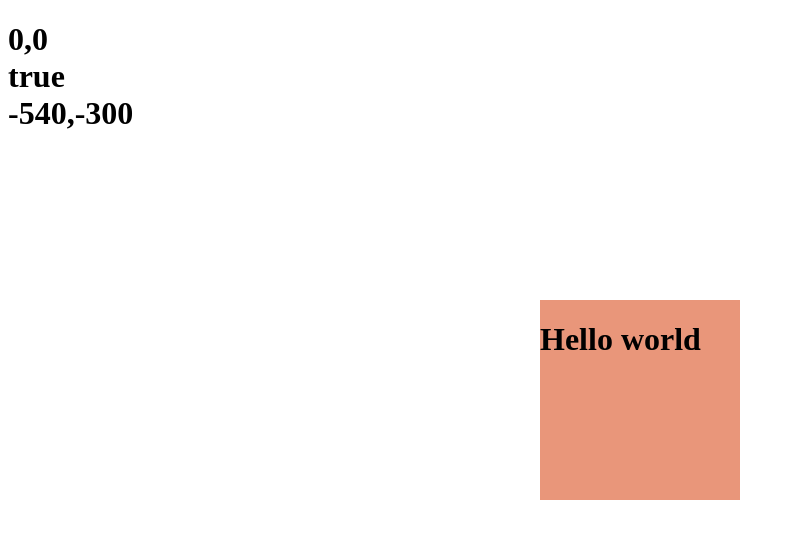
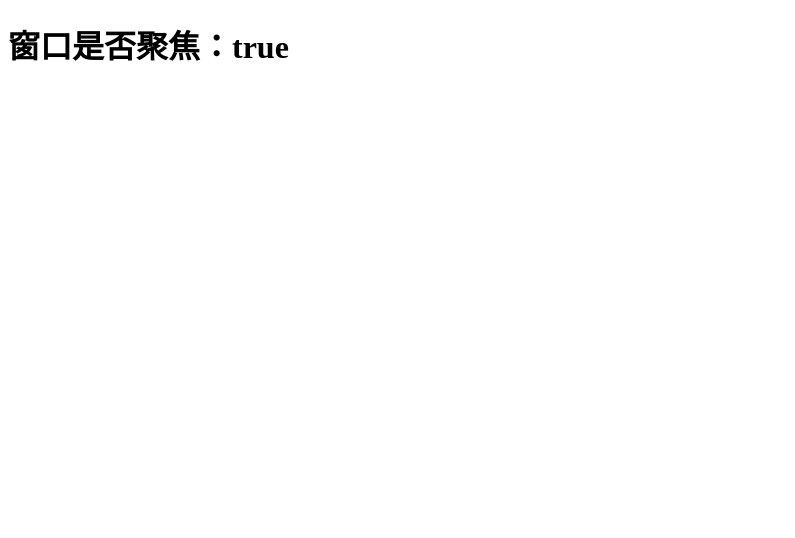
Before and after one commit to maomao124/vueuse-test, a Vue app: page / in a window 1280 px wide. Shown: the top 538 px of the page, without its empty margins (0-795 px from the left). Built offline with nearby package versions, Linux system fonts and the light colour scheme.

Commit message:
useWindowFocus

```diff
--- a/src/main.ts
+++ b/src/main.ts
@@ -1,4 +1,4 @@
 import { createApp } from 'vue'
-import App from './view/View8.vue'
+import App from './view/View9.vue'
 
 createApp(App).mount('#app')
--- /dev/null
+++ b/src/view/View9.vue
@@ -0,0 +1,31 @@
+<template>
+
+  <h1>窗口是否聚焦：{{ windowFocus }}</h1>
+
+</template>
+
+<script setup lang="ts">
+
+import {useWindowFocus} from "@vueuse/core";
+import {watch} from "vue";
+
+const windowFocus = useWindowFocus();
+
+
+watch(windowFocus, (newValue) =>
+{
+  if (newValue)
+  {
+    console.log("窗口聚焦")
+  }
+  else
+  {
+    console.log("窗口取消聚焦")
+  }
+})
+
+</script>
+
+<style scoped>
+
+</style>
```
